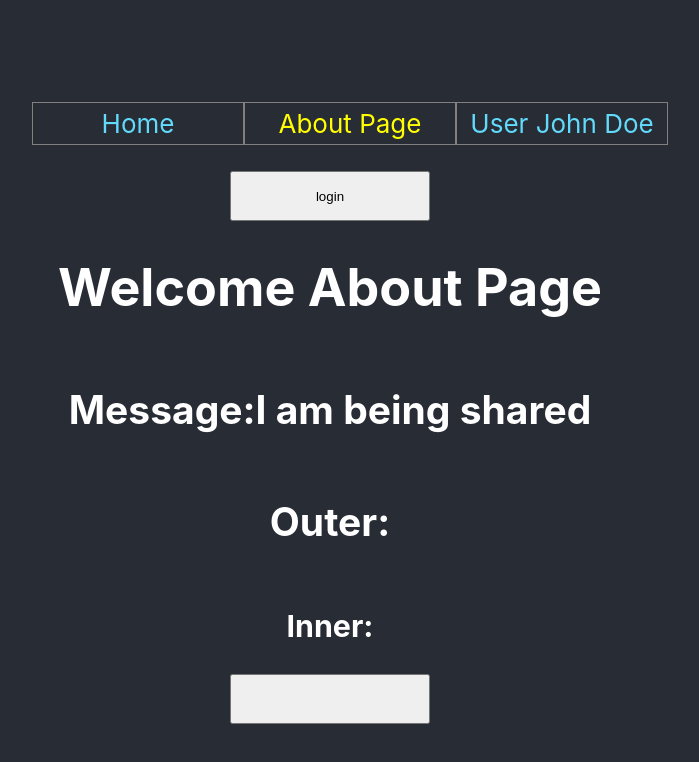
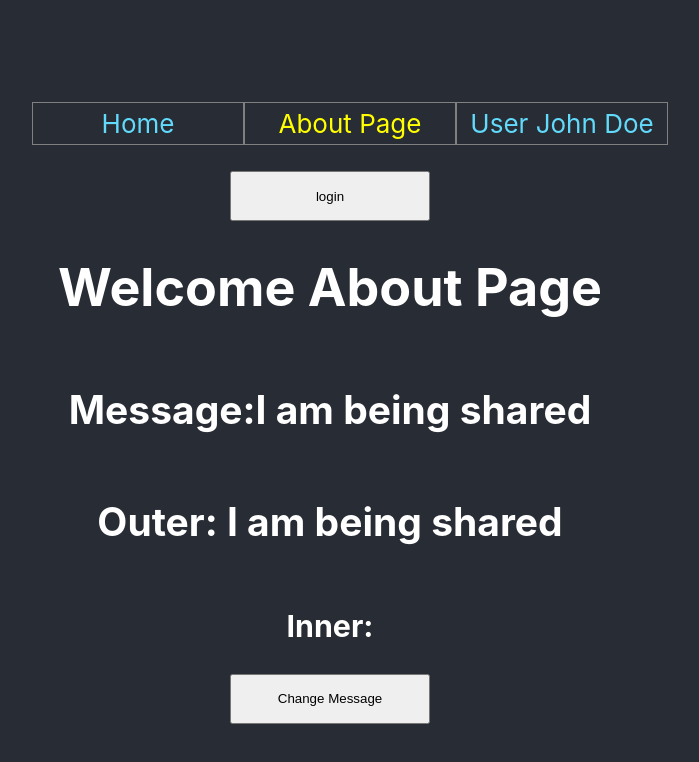
Before and after one commit to SiEr0212/udemy_hooks_react-router, a React (Create React App) app: page /about in a window 1280 px wide. Shown: the top 762 px of the page, without its empty margins (310-1009 px from the left). Built offline with nearby package versions, Linux system fonts and the light colour scheme.

Commit message:
added btn

```diff
--- a/src/pages/components/inner.js
+++ b/src/pages/components/inner.js
@@ -6,7 +6,7 @@ export default function Inner() {
   return (
     <>
       <h3>Inner:</h3>
-      <button className="button"  onClick={() => {setMessage(Math.random().toString())}}></button>
+      <button className="button"  onClick={() => {setMessage(Math.random().toString())}}>Change Message</button>
     </>
   );
 }
--- a/src/pages/components/outer.js
+++ b/src/pages/components/outer.js
@@ -1,10 +1,11 @@
-import React from "react";
+import React, {useContext} from "react";
 import Inner from "./inner";
+import messageContext from '../../contexts/messageContext';
 
 export default function Outer() {
   return (
     <>
-      <h2>Outer:</h2>
+      <h2>Outer: {useContext(messageContext)}</h2>
       <Inner></Inner>
     </>
   );
```
